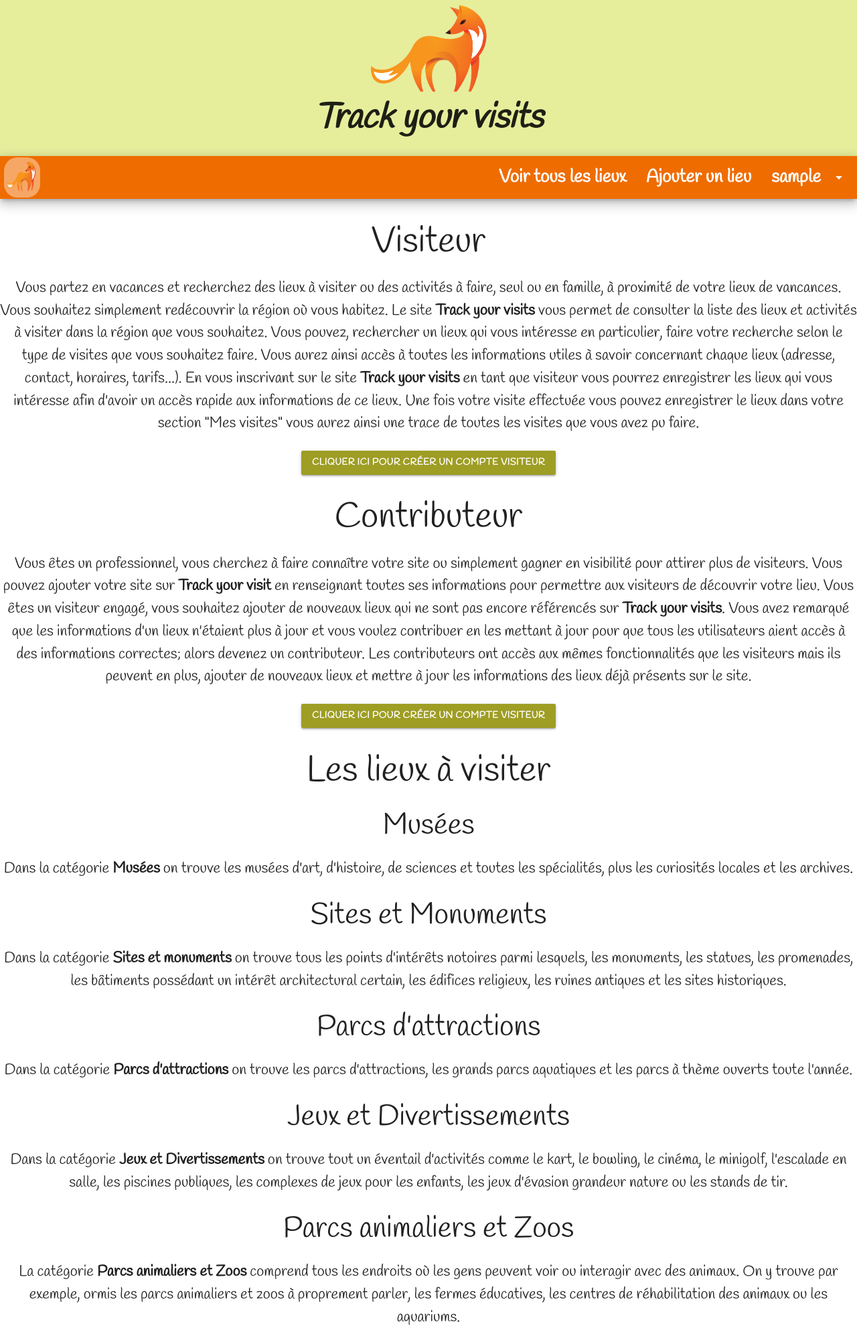
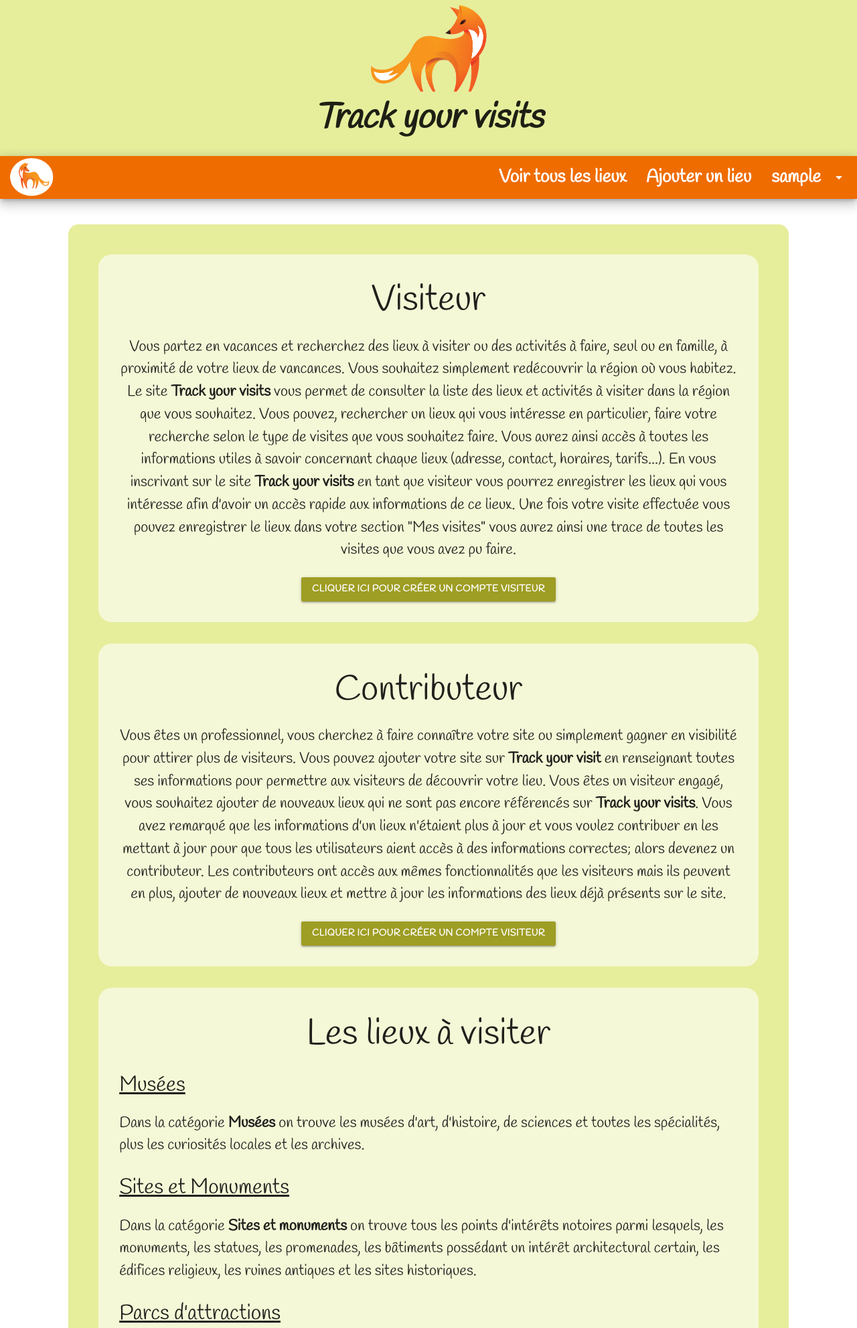
Before and after one commit to amelierevel/Track-your-visits, a PHP site: page /Accueil in a window 1280 px wide. Shown: the top 1983 px of the page at 67% size. Run offline with PHP 8.4, Linux system fonts and the light colour scheme; the visitor is signed in with stand-in values (Sample User, id 1); some libraries are stand-ins or nearby versions.

Commit message:
style index

```diff
--- a/addPlace.php
+++ b/addPlace.php
@@ -174,9 +174,7 @@ include_once path::getRootPath() . 'header.php';
                     <a href="Inscription-utilisateur" class="waves-effect waves-light btn lime darken-3 boldText">Inscription</a>
                 </div>
             </div>
-            <?php
-        }
-        ?>
+            <?php } ?>
     </div>
 </div>
 <?php
--- a/assets/css/style.css
+++ b/assets/css/style.css
@@ -42,15 +42,10 @@ body nav ul a:hover{
 }
 /*dimensions et position du logo dans la barre de navigation*/
 #logoNavbar{
-    width: 1.7em;
-    height: 1.9em;
-    padding: 0.1em;
-    margin-left: 0.2em;
-    margin-top: 0.07em;
-    padding-right: 0.2em;
-    padding-bottom: 0.3em;
-    background-color: rgba(255,255,255,0.4);
-    border-radius: 20px 20px 20px 20px;
+    width: 3em;
+    height: 3.2em;
+    margin-top: -0.6em;
+    padding-bottom: 0.2em;
 }
 /*définition de la position de la barre de navigation lorsqu'elle est fixe*/
 nav.fixed{
@@ -125,3 +120,43 @@ table.centered thead tr th, table.centered tbody tr td{
 .placesName {
     margin-bottom: -0.1%;
 }
+/*---------------------------------------------------------------Page index-------------------------------------------------------*/
+#indexSection{
+    border-radius: 15px 15px 15px 15px;
+    margin-top: 3%;
+    margin-bottom: 3%;
+    margin-left: 8%;
+    margin-right: 8%;
+    padding: 1%;
+}
+#visitorSection{
+    background-color: rgba(255,255,255,0.6);
+    padding-top: 0.5%;
+    padding-bottom: 3%;
+    padding-left: 3%;
+    padding-right: 3%;
+    margin: 3%;
+    border-radius: 20px 20px 20px 20px;
+}
+#contributorSection{
+    background-color: rgba(255,255,255,0.6);
+    padding-top: 0.5%;
+    padding-bottom: 3%;
+    padding-left: 3%;
+    padding-right: 3%;
+    margin: 3%;
+    border-radius: 20px 20px 20px 20px;
+}
+#placesSection{
+    background-color: rgba(255,255,255,0.6);
+    padding-top: 0.5%;
+    padding-bottom: 3%;
+    padding-left: 3%;
+    padding-right: 3%;
+    margin: 3%;
+    border-radius: 20px 20px 20px 20px;
+}
+.underlineSize{
+    text-decoration: underline;
+    font-size: 140%;
+}
--- a/footer.php
+++ b/footer.php
@@ -2,8 +2,12 @@
             <div class="container">
                 <div class="row">
                     <div class="col l6 s12">
-                        <h5 class="white-text">Footer Content</h5>
-                        <p class="grey-text text-lighten-4">You can use rows and columns here to organize your footer content.</p>
+                        <h5 class="white-text">Renseignements</h5>
+                        <ul>
+                            <li><a class="grey-text text-lighten-4" href="Accueil#visitorSection">Visiteur</a></li>
+                            <li><a class="grey-text text-lighten-4" href="Accueil#contributorSection">Contributeur</a></li>
+                            <li><a class="grey-text text-lighten-4" href="Accueil#placesSection">Lieux à visiter</a></li>
+                        </ul>
                     </div>
                     <div class="col l4 offset-l2 s12">
                         <a href="Contact" title="Lien vers la page contact" class="white-text">Contact</a>
--- a/header.php
+++ b/header.php
@@ -42,7 +42,7 @@ include_once path::getControllersPath() . 'headerCtrl.php';
         <nav class="orange darken-3 z-depth-3">
             <div class="nav-wrapper">
                 <a href="Accueil" class="brand-logo">
-                    <img src="assets/img/logo.png" alt="Logo du site Track your visits représentant un renard" title="Logo de Track your visits" id='logoNavbar' />
+                    <img src="assets/img/logoNavbar.png" alt="Logo du site Track your visits représentant un renard" title="Logo de Track your visits" id='logoNavbar' />
                 </a>
                 <a href="Accueil" data-target="mobileNavbar" class="sidenav-trigger"><i class="material-icons">menu</i></a>
                 <ul class="right hide-on-med-and-down">
--- a/index.php
+++ b/index.php
@@ -3,9 +3,8 @@
 include_once 'classes/path.php';
 include_once path::getRootPath() . 'header.php';
 ?>
-<div>
-
-    <div class="center-align">
+<div class="lime lighten-3" id="indexSection">
+    <div class="center-align " id="visitorSection">
         <h2>Visiteur</h2>
         <p>
             Vous partez en vacances et recherchez des lieux à visiter ou des activités à faire, seul ou en famille, à proximité de votre lieux de vancances.
@@ -18,7 +17,7 @@ include_once path::getRootPath() . 'header.php';
         </p>
         <a href="Inscription-visiteur" class="btn waves-effect waves-light lime darken-3 boldText" title="Lien vers la page d'inscription d'un visiteur">Cliquer ici pour créer un compte Visiteur</a>
     </div>
-    <div class="center-align">
+    <div class="center-align" id="contributorSection">
         <h2>Contributeur</h2>
         <p>
            Vous êtes un professionnel, vous cherchez à faire connaître votre site ou simplement gagner en visibilité pour attirer plus de visiteurs. Vous pouvez ajouter
@@ -30,30 +29,30 @@ include_once path::getRootPath() . 'header.php';
         </p>
         <a href="Inscription-visiteur" class="btn waves-effect waves-light lime darken-3 boldText" title="Lien vers la page d'inscription d'un visiteur">Cliquer ici pour créer un compte Visiteur</a>
     </div>
-    <div class="center-align">
-        <h2>Les lieux à visiter</h2>
-        <h3>Musées</h3>
+    <div class="left-align" id="placesSection">
+        <h2 class="center-align">Les lieux à visiter</h2>
+        <h3 class="underlineSize">Musées</h3>
         <p>
             Dans la catégorie <span class="boldText">Musées</span> on trouve les musées d'art, d'histoire, de sciences et toutes les spécialités,
             plus les curiosités locales et les archives.
         </p>
-        <h3>Sites et Monuments</h3>
+        <h3 class="underlineSize">Sites et Monuments</h3>
         <p>
             Dans la catégorie <span class="boldText">Sites et monuments</span> on trouve tous les points d'intérêts notoires parmi lesquels,
             les monuments, les statues, les promenades, les bâtiments possédant un intérêt architectural certain, les édifices religieux, les ruines antiques et les
             sites historiques.
         </p>
-        <h3>Parcs d'attractions</h3>
+        <h3 class="underlineSize">Parcs d'attractions</h3>
         <p>
             Dans la catégorie <span class="boldText">Parcs d'attractions</span> on trouve les parcs d'attractions, les grands parcs aquatiques et les parcs à thème
             ouverts toute l'année.
         </p>
-        <h3>Jeux et Divertissements</h3>
+        <h3 class="underlineSize">Jeux et Divertissements</h3>
         <p>
             Dans la catégorie <span class="boldText">Jeux et Divertissements</span> on trouve tout un éventail d'activités comme le kart, le bowling, le cinéma,
             le minigolf, l'escalade en salle, les piscines publiques, les complexes de jeux pour les enfants, les jeux d'évasion grandeur nature ou les stands de tir.
         </p>
-        <h3>Parcs animaliers et Zoos</h3>
+        <h3 class="underlineSize">Parcs animaliers et Zoos</h3>
         <p>
             La catégorie <span class="boldText">Parcs animaliers et Zoos</span> comprend tous les endroits où les gens peuvent voir ou interagir avec des animaux.
             On y trouve par exemple, ormis les parcs animaliers et zoos à proprement parler, les fermes éducatives, les centres de réhabilitation des animaux ou les
```
Also changed, not shown: assets/img/logoNavbar.png (added).
